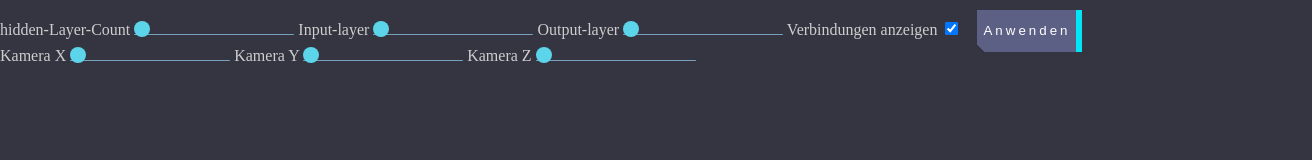
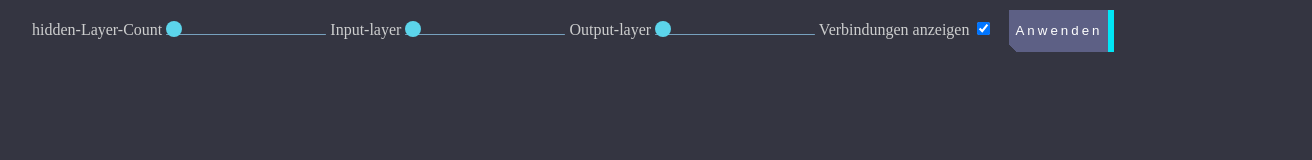
Before and after one commit to Z3r0cks/ID_XAI_TS, a website with bundled scripts: page public/index.html in a window 1280 px wide. Shown: the whole page, 1312 px wide, since content can reach past the window. Built offline with nearby package versions, Linux system fonts and the light colour scheme.

Commit message:
ADD: img from applications; ADD: final version from docu

```diff
--- a/public/index.html
+++ b/public/index.html
@@ -13,14 +13,14 @@
 </head>
 
 <body>
-   <div class="cam">
+   <!-- <div class="cam">
       <label for="cameraX">Kamera X</label>
       <input value="0" id="cameraX" name="cameraX" type="range" min="0" max="25" step="0.5">
       <label for="cameraY">Kamera Y</label>
       <input value="0" id="cameraY" name="cameraY" type="range" min="0" max="25" step="0.5">
       <label for="cameraZ">Kamera Z</label>
       <input value="10" id="cameraZ" name="cameraZ" type="range" min="15" max="50" step="0.5">
-   </div>
+   </div> -->
    <div class="input">
       <label for="hiddenLayerCount">hidden-Layer-Count</label>
       <input id="hiddenLayerCount" for="inputInput" value="1" type="range" min="1" max="10"></input>
--- a/public/style.css
+++ b/public/style.css
@@ -3,7 +3,7 @@ html {
 }
 
 body {
-   margin: 0;
+   margin: 0 2rem;
    padding: 0;
 }
 
@@ -43,11 +43,6 @@ input[type="range"]::-webkit-slider-thumb {
 
 .input {
    top: 10px;
-}
-
-body {
-   margin: 0;
-   padding: 0;
 }
 
 #hiddenLayerWrapper {
```
Also changed, not shown: 2 other files. Lines whose indentation alone changed are shown as unchanged.
